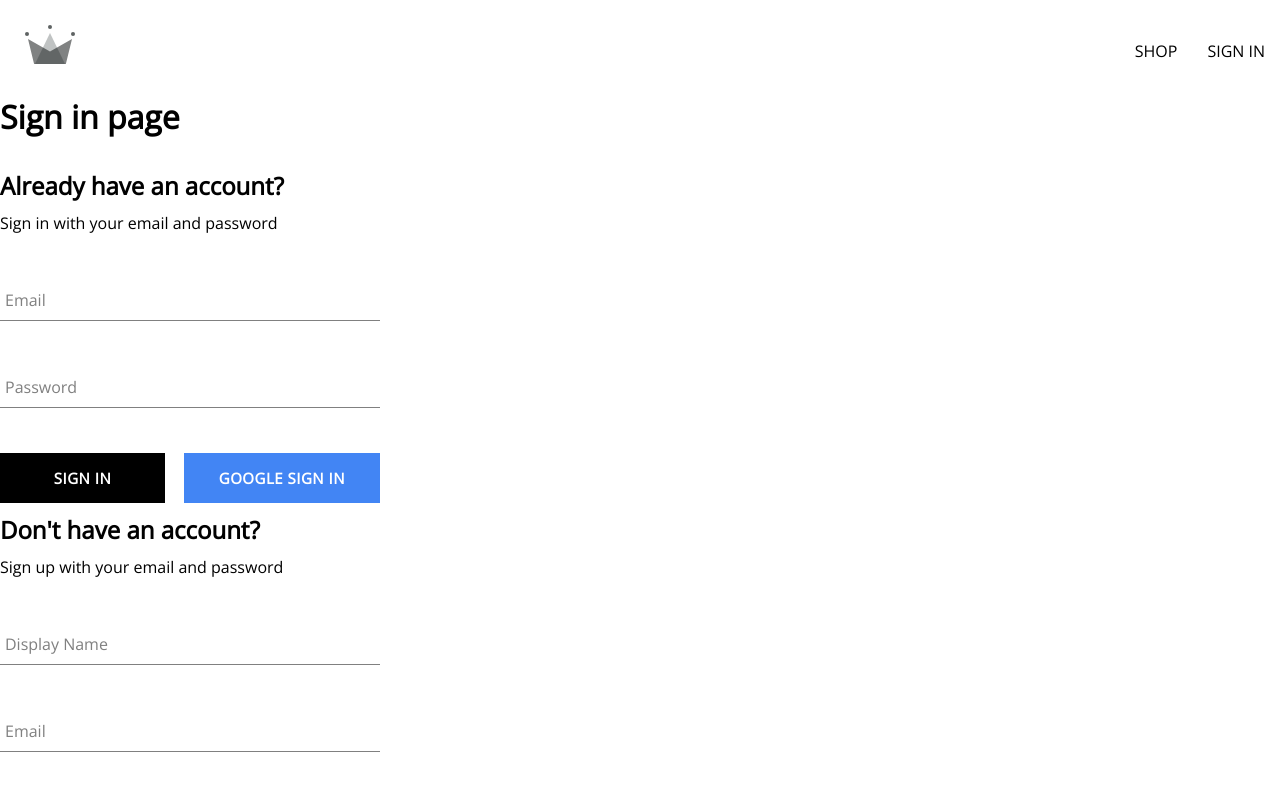
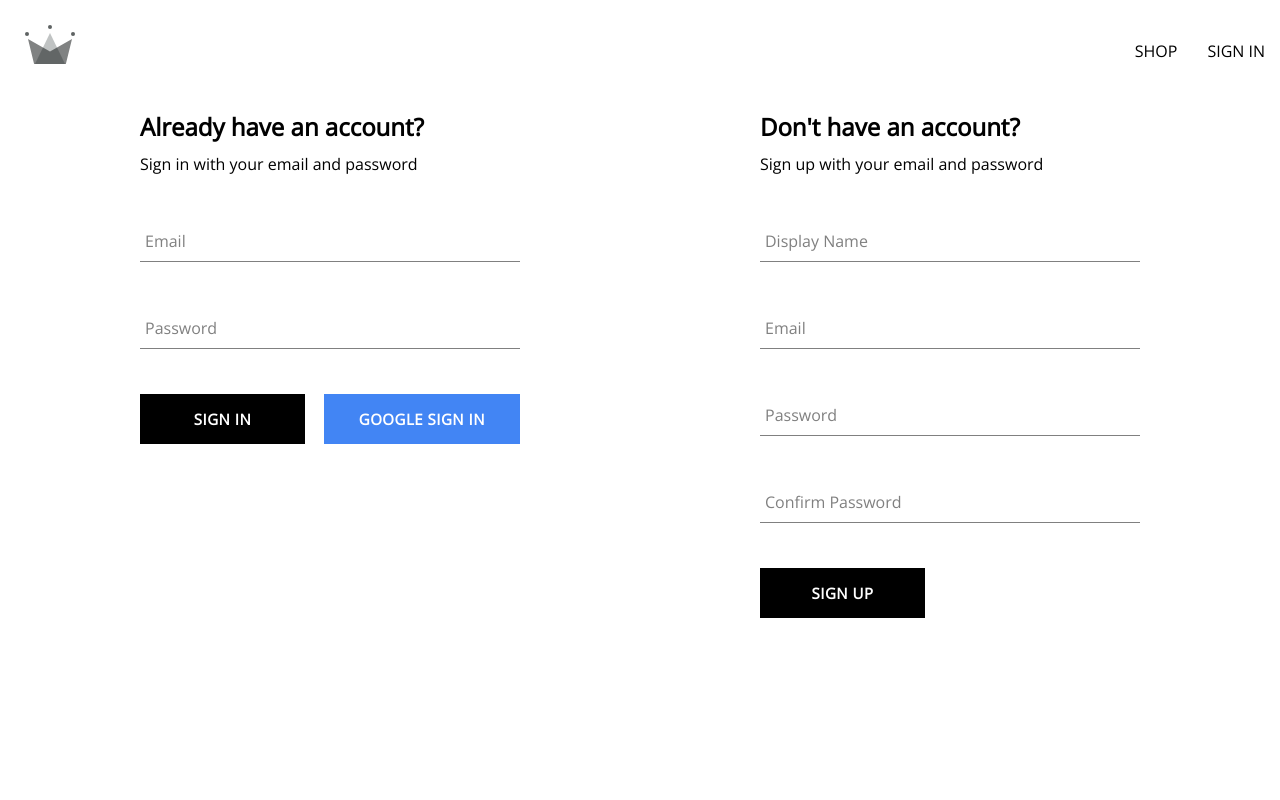
Before and after one commit to RyadC/clothing, a React (Create React App) app: page /auth in a window 1280 px wide. Shown: the top 800 px of the page. Built offline with nearby package versions, Linux system fonts and the light colour scheme.

Commit message:
Finished lecon 24

```diff
--- a/src/components/button/button.component.jsx
+++ b/src/components/button/button.component.jsx
@@ -1,3 +1,4 @@
+//STYLES
 import './button.styles.scss'
 
 /*
--- a/src/components/form-input/form-input.component.jsx
+++ b/src/components/form-input/form-input.component.jsx
@@ -1,4 +1,6 @@
+//STYLES
 import './form-input.styles.scss';
+
 
 const FormInput = (props) => {
 
--- a/src/components/sign-in-form/sign-in-form.component.jsx
+++ b/src/components/sign-in-form/sign-in-form.component.jsx
@@ -22,9 +22,11 @@
   password: '',
 };
 
+
 const SignInForm = () => {
 
   const [formsFields, setFormFields] = useState(defaultFormFields);
+
   const { email, password } = formsFields;
 
   const resetFormFields = () => {
@@ -44,10 +46,22 @@
     try {
       const response = await signInAuthUserWithEmailAndPassword(email, password);
       console.log(response);
+
       resetFormFields();
+
     } catch (error) {
-      console.log(error)
-    }
+
+      switch (error.code) {
+        case 'auth/wrong-password':
+          alert('incorrect password for email')
+          break;
+        case 'auth/user-not-found':
+          alert('no user associated with this email')
+          break;
+          default:
+            console.log(error);
+      };
+    };
 
     console.log(event)
   }
@@ -90,11 +104,11 @@
 
         <div className="buttons-container">
           <Button type="submit">Sign In</Button>
-          <Button buttonType="google" onClick={signInWithGoogle}>Google sign In</Button>
+          <Button type="button" buttonType="google" onClick={signInWithGoogle}>Google sign In</Button>
         </div>
       </form>
     </div>
   )
-}
+};
 
 export default SignInForm;
--- a/src/components/sign-up-form/sign-up-form.component.jsx
+++ b/src/components/sign-up-form/sign-up-form.component.jsx
@@ -19,9 +19,11 @@
   confirmPassword: '',
 };
 
+
 const SignUpForm = () => {
 
   const [formsFields, setFormFields] = useState(defaultFormFields);
+
   const { displayName, email, password, confirmPassword } = formsFields;
 
   const resetFormFields = () => {
@@ -115,6 +117,6 @@
       </form>
     </div>
   )
-}
+};
 
 export default SignUpForm;
--- a/src/routes/authentication/authentication.routes-component.jsx
+++ b/src/routes/authentication/authentication.routes-component.jsx
@@ -1,14 +1,15 @@
-import { createUserDocumentFromAuth, signInWithGooglePopup } from "../../utils/firebase/firebase.utils";
+//STYLES
+import './authentication.styles.scss';
+
+// COMMONENTS
 import SignUpForm from "../../components/sign-up-form/sign-up-form.component";
 import SignInForm from "../../components/sign-in-form/sign-in-form.component";
 
 
 const Authentication = () => {
 
-
   return (
-    <div>
-      <h1>Sign in page</h1>
+    <div className="authentication-container">
       <SignInForm />
       <SignUpForm />
     </div>
--- /dev/null
+++ b/src/routes/authentication/authentication.styles.scss
@@ -0,0 +1,6 @@
+.authentication-container{
+  display: flex;
+  width: 1000px;
+  justify-content: space-between;
+  margin: 30px auto;
+}
```
